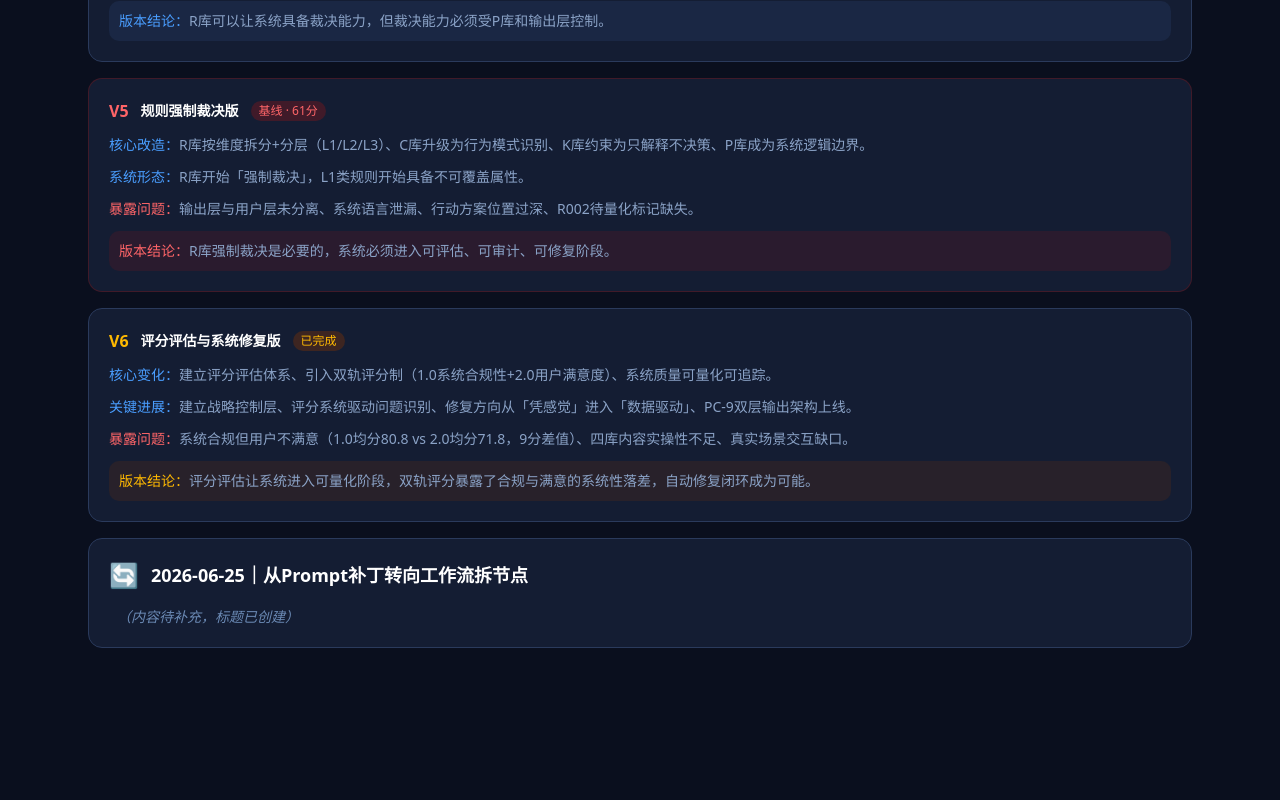
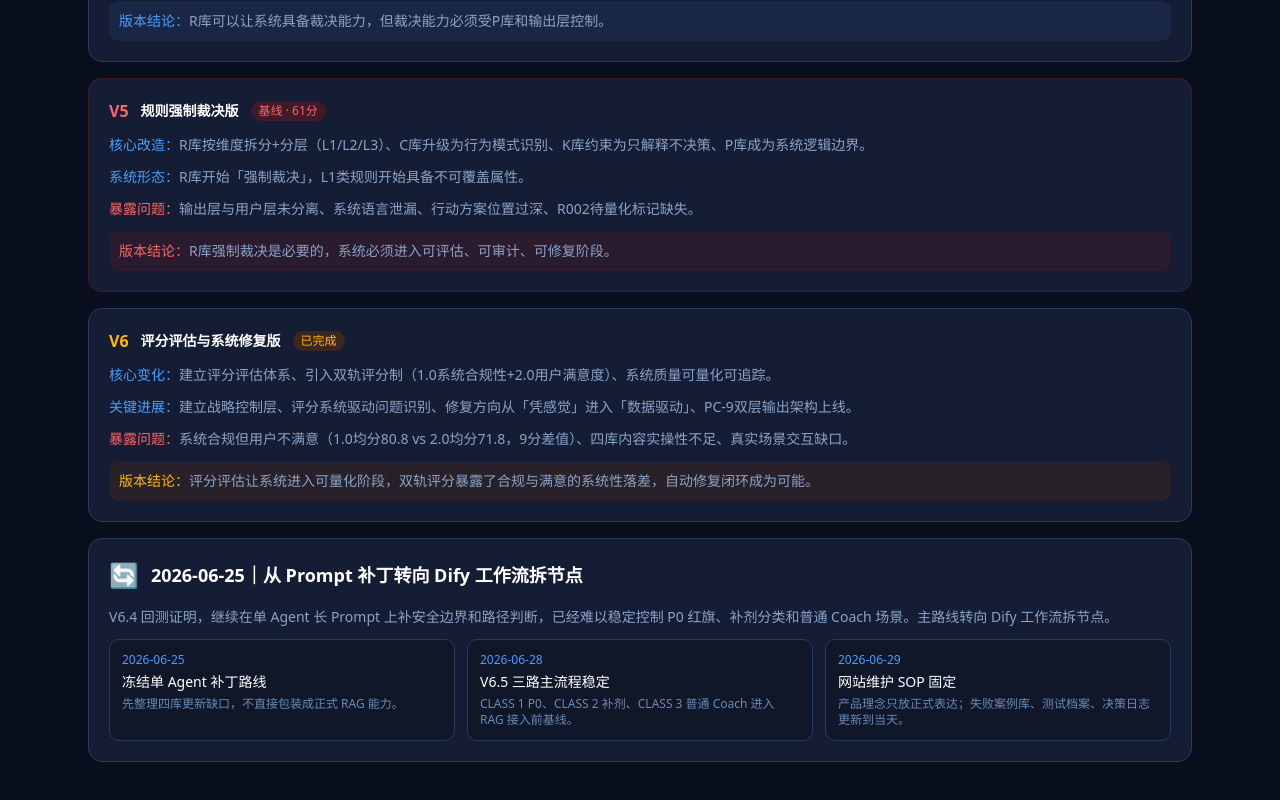
Before and after one commit to NAN-NA123/coach-test-archive, a Next.js app: page /roadmap in a window 1280 px wide. Shown: the part 2328-3128 px from the top of the page. Before the commit the page ends 3024 px from the top, so only its background shows below. Built offline with nearby package versions, Linux system fonts and the light colour scheme.

Commit message:
更新线路图到2026-06-29
Updated roadmap entries with new descriptions and dates.

```diff
--- a/src/app/roadmap/page.tsx
+++ b/src/app/roadmap/page.tsx
@@ -329,14 +329,33 @@
             </div>
           </div>
 
-        {/* 2026-06-25 架构更新 */}
+        {/* 2026-06-25 至 2026-06-29 路线更新 */}
         <div className="border border-[#2a3a5c] rounded-xl p-5 bg-[#141d33]">
           <div className="flex items-center gap-3 mb-4">
             <span className="text-2xl">🔄</span>
-            <h3 className="text-lg font-semibold text-white">2026-06-25｜从Prompt补丁转向工作流拆节点</h3>
+            <h3 className="text-lg font-semibold text-white">2026-06-25｜从 Prompt 补丁转向 Dify 工作流拆节点</h3>
           </div>
-          <div className="pl-2">
-            <p className="text-[#6b8ab5] text-sm italic">（内容待补充，标题已创建）</p>
+          <div className="space-y-3 text-sm text-[#8ba3c7]">
+            <p>
+              V6.4 回测证明，继续在单 Agent 长 Prompt 上补安全边界和路径判断，已经难以稳定控制 P0 红旗、补剂分类和普通 Coach 场景。主路线转向 Dify 工作流拆节点。
+            </p>
+            <div className="grid grid-cols-1 md:grid-cols-3 gap-3">
+              <div className="bg-[#0f1729] rounded-lg border border-[#2a3a5c] p-3">
+                <div className="text-xs text-[#4a9eff] mb-1">2026-06-25</div>
+                <div className="text-white font-medium mb-1">冻结单 Agent 补丁路线</div>
+                <div className="text-xs text-[#6b8ab5]">先整理四库更新缺口，不直接包装成正式 RAG 能力。</div>
+              </div>
+              <div className="bg-[#0f1729] rounded-lg border border-[#2a3a5c] p-3">
+                <div className="text-xs text-[#4a9eff] mb-1">2026-06-28</div>
+                <div className="text-white font-medium mb-1">V6.5 三路主流程稳定</div>
+                <div className="text-xs text-[#6b8ab5]">CLASS 1 P0、CLASS 2 补剂、CLASS 3 普通 Coach 进入 RAG 接入前基线。</div>
+              </div>
+              <div className="bg-[#0f1729] rounded-lg border border-[#2a3a5c] p-3">
+                <div className="text-xs text-[#4a9eff] mb-1">2026-06-29</div>
+                <div className="text-white font-medium mb-1">网站维护 SOP 固定</div>
+                <div className="text-xs text-[#6b8ab5]">产品理念只放正式表达；失败案例库、测试档案、决策日志更新到当天。</div>
+              </div>
+            </div>
           </div>
         </div>
 
```
